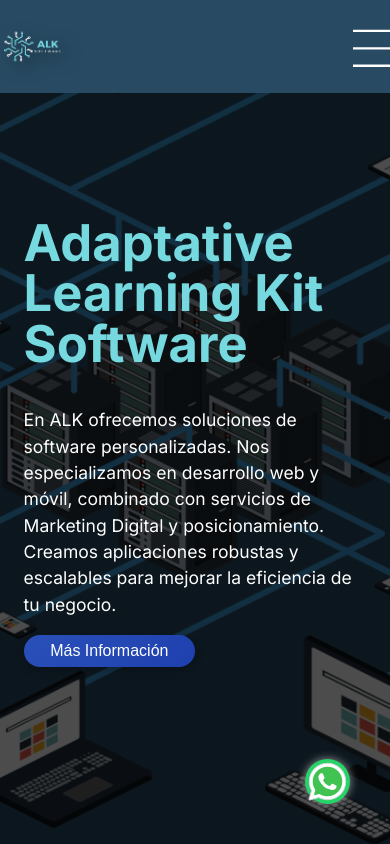
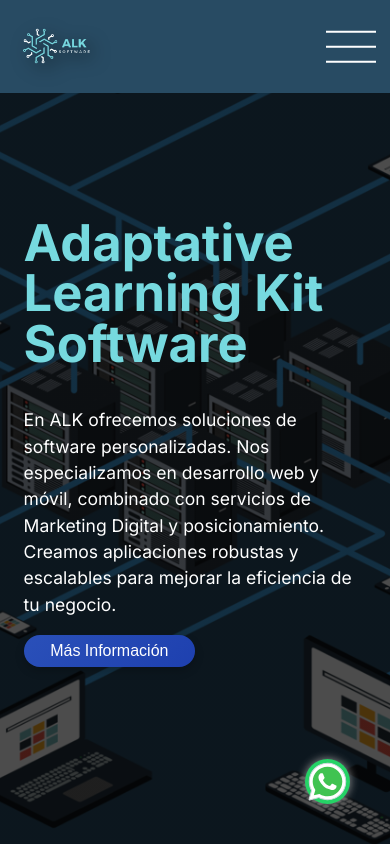
Before and after one commit to alejoborracci21/ALK-Software, a Next.js app: page / in a window 390 px wide. Shown: the top 844 px of the page. Built offline with nearby package versions, Linux system fonts and the light colour scheme.

Commit message:
Se acomodo resposive menu hamburgesa

```diff
--- a/src/app/navbar/navbar.module.css
+++ b/src/app/navbar/navbar.module.css
@@ -221,32 +221,37 @@
         margin: 10px 0;
         font-size: 1.5rem;
     }
-
+    .rigchcontent {
+        right: 20px;
+        right: 45px;
+        top: 5px;
+    }
     .bxmenu {
         display: block;
         font-size: 100px;
     }
 
     .logo {
-        height: 55px;
-        width: 60px;
+        height: 70px;
+        width: 70px;
+        left: 22px;
 
     }
 
     .bxmenu svg {
+        top: 2px;
         display: block;
-        width: 58px;
+        width: 50px;
         height: auto;
     }
 }
 
-@media(max-width: 300px) {
+@media(max-width: 350px) {
     .container {
-        padding: 4%;
+        padding: 0;
     }
 
     .logo {
-
         right: 22px;
         justify-content: center;
     }
@@ -259,8 +264,17 @@
         margin: 8px 0;
         font-size: 1.3rem;
     }
-
+    .rigchcontent {
+       right:10px;
+    }
     .bxmenu {
         display: block;
     }
+
+
+    .bxmenu svg {
+        display: block;
+        width:45px;
+        height: auto;
+    }
 }
```
